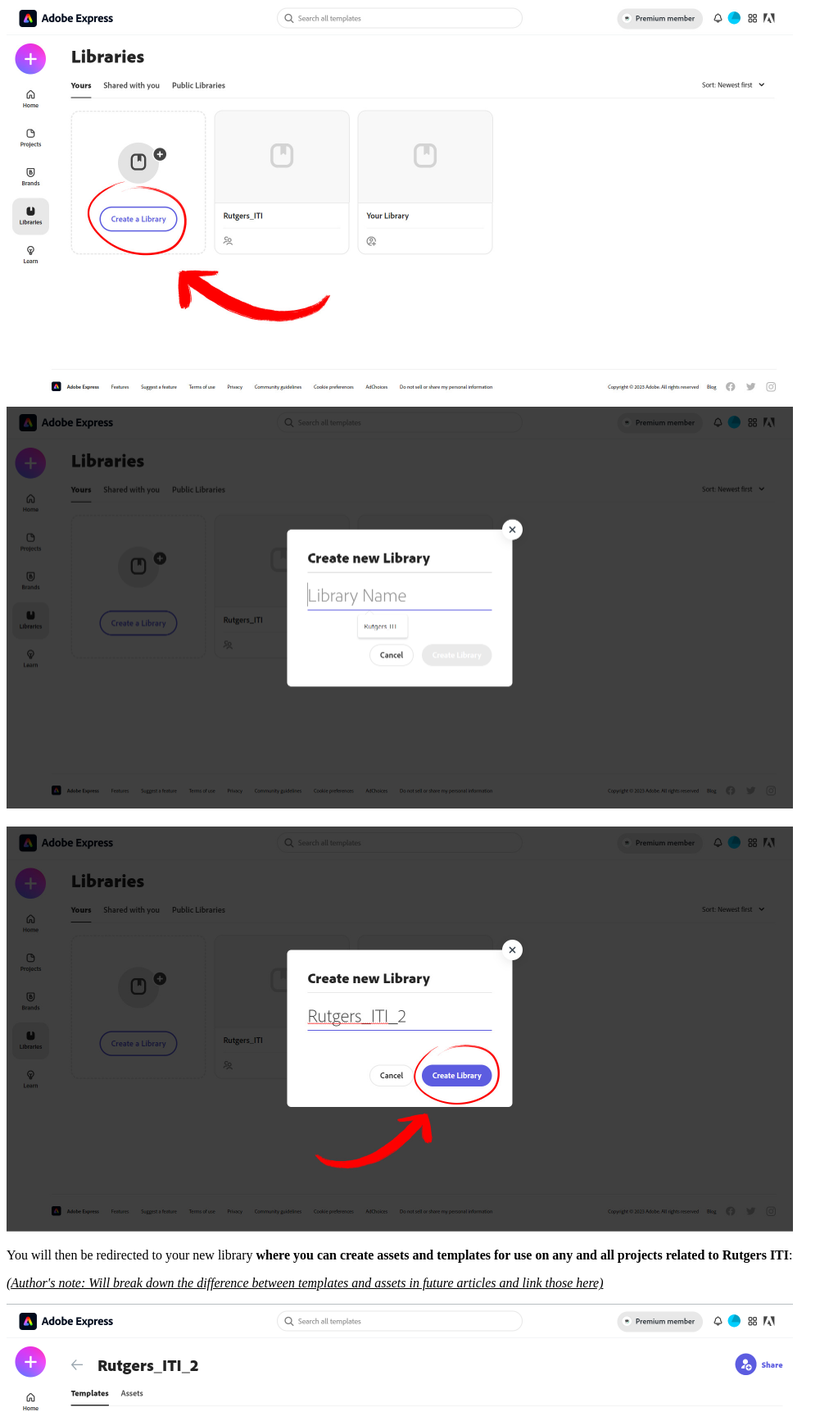
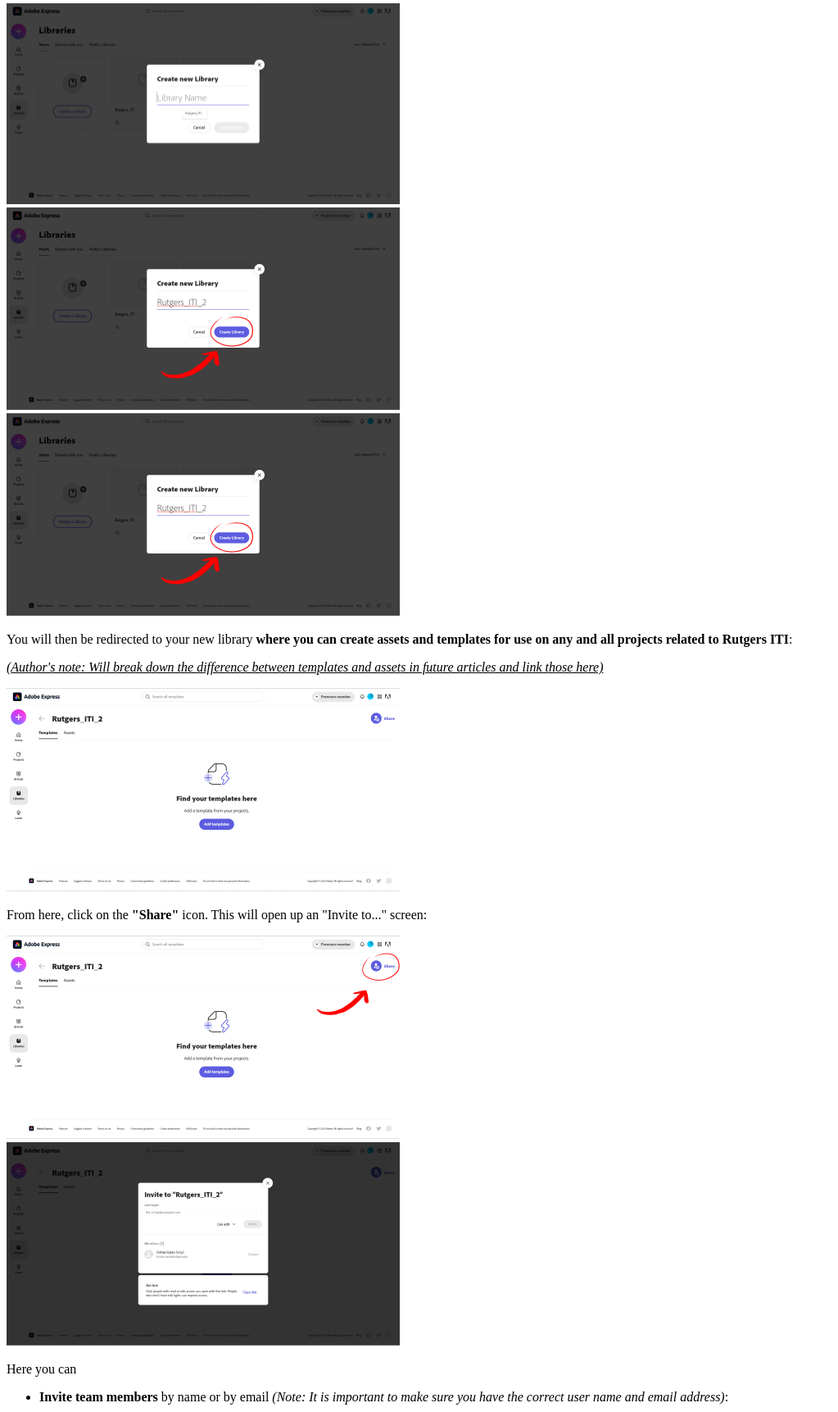
Before and after one commit to TheConsoleCowboy/RUITIShowcaseProcessesDocumentationWorkspace, a plain HTML site: page creating_collaborative_libraries.html in a window 1280 px wide. Shown: the part 660-2382 px from the top of the page at 82% size, without its empty margins (0-1023 px from the left). Drawn offline with Linux system fonts and the light colour scheme.

Commit message:
Updating image sizes to be smaller than text

```diff
--- a/creating_collaborative_libraries.html
+++ b/creating_collaborative_libraries.html
@@ -9,38 +9,69 @@
     <h1><u>Creating a Collaborative Library</u></h1>
     <p>On the <a href="https://express.adobe.com/sp/" target="_blank">Adobe Express homepage</a>, select the
     <b><a href="https://express.adobe.com/sp/libraries/owned" target="_blank">"Librarires"</a> icon</b>:</p>
-    <img src="https://theconsolecowboy.github.io/RUITIShowcaseProcessesDocumentationWorkspace/Images/Adobe-Express-Main-Design-Menu-Direct-to-Libraries.jpg" height="495" width="958.5">
+    <img
+         src="https://theconsolecowboy.github.io/RUITIShowcaseProcessesDocumentationWorkspace/Images/Adobe-Express-Main-Design-Menu-Direct-to-Libraries.jpg"
+         height="247.5"
+         width="479.25">
     <p>This will redirect you to the Libraries page. Once here, select <b>"Create a Library."</b> This will take you to a screen where you will be prompted to <b>name your
         new library</b> before creating it.</p>
-    <img src="https://theconsolecowboy.github.io/RUITIShowcaseProcessesDocumentationWorkspace/Images/Adobe-Express-Libraries-Page-Direct-to-Create-Library.jpg" height="489" width="960">
+    <img
+         src="https://theconsolecowboy.github.io/RUITIShowcaseProcessesDocumentationWorkspace/Images/Adobe-Express-Libraries-Page-Direct-to-Create-Library.jpg"
+         height="244.50"
+         width="480">
     </br>
-    <img src="https://theconsolecowboy.github.io/RUITIShowcaseProcessesDocumentationWorkspace/Images/Adobe-Express-Create-new-Library-Popup.png" height="490.5" width="960">
+    <img
+         src="https://theconsolecowboy.github.io/RUITIShowcaseProcessesDocumentationWorkspace/Images/Adobe-Express-Create-new-Library-Popup.png"
+         height="245.25"
+         width="480">
     </br>
-    <img="https://theconsolecowboy.github.io/RUITIShowcaseProcessesDocumentationWorkspace/Images/Adobe-Express-Create-new-Library-Popup-Filled-In-Direct-to-Create.jpg" height="494" width="960">
+    <img
+         src="https://theconsolecowboy.github.io/RUITIShowcaseProcessesDocumentationWorkspace/Images/Adobe-Express-Create-new-Library-Popup-Filled-In-Direct-to-Create.jpg"
+         height="247"
+         width="480">
     </br>
-    <img src="https://theconsolecowboy.github.io/RUITIShowcaseProcessesDocumentationWorkspace/Images/Adobe-Express-Create-new-Library-Popup-Filled-In-Direct-to-Create.jpg" height="494" width="960">
+    <img
+         src="https://theconsolecowboy.github.io/RUITIShowcaseProcessesDocumentationWorkspace/Images/Adobe-Express-Create-new-Library-Popup-Filled-In-Direct-to-Create.jpg"
+         height="247"
+         width="480">
     <p>You will then be redirected to your new library <b>where you can create assets and templates for use on any and all projects related to Rutgers ITI</b>:</p>
     <p><i><u>(Author's note: Will break down the difference between templates and assets in future articles and link those here)</u></i></p>
-    <img src="https://theconsolecowboy.github.io/RUITIShowcaseProcessesDocumentationWorkspace/Images/Adobe-Express-Rutgers-ITI-2-Library.png" height="496" width="960">
+    <img
+         src="https://theconsolecowboy.github.io/RUITIShowcaseProcessesDocumentationWorkspace/Images/Adobe-Express-Rutgers-ITI-2-Library.png"
+         height="248"
+         width="480">
     <p>From here, click on the <b>"Share"</b> icon. This will open up an "Invite to..." screen:</p>
-    <img src="https://theconsolecowboy.github.io/RUITIShowcaseProcessesDocumentationWorkspace/Images/Adobe-Express-Rutgers-ITI-2-Library-Direct-to-Share.jpg" height="496" width="960">
+    <img
+         src="https://theconsolecowboy.github.io/RUITIShowcaseProcessesDocumentationWorkspace/Images/Adobe-Express-Rutgers-ITI-2-Library-Direct-to-Share.jpg"
+         height="248"
+         width="480">
     </br>
-    <img src="https://theconsolecowboy.github.io/RUITIShowcaseProcessesDocumentationWorkspace/Images/Adobe-Express-Invite-to-Library-Popup.png" height="496" width="960">
+    <img src="https://theconsolecowboy.github.io/RUITIShowcaseProcessesDocumentationWorkspace/Images/Adobe-Express-Invite-to-Library-Popup.png"
+         height="248"
+         width="480">
     <p>Here you can</p>
     <ul>
       <li><b>Invite team members</b> by name or by email <i>(Note: It is important to make sure you have the correct user name and email address)</i>:</li>
     </ul>
-    <img src="https://theconsolecowboy.github.io/RUITIShowcaseProcessesDocumentationWorkspace/Images/Adobe-Express-Invite-to-Library-Popup-Filed-In.jpg" height="495.5" width="960">
+    <img src="https://theconsolecowboy.github.io/RUITIShowcaseProcessesDocumentationWorkspace/Images/Adobe-Express-Invite-to-Library-Popup-Filed-In.jpg"
+         height="247.75"
+         width="480">
     <ul>
       <li><b>Set permissions</b> (whether they "Can edit" or only "Can view") for members you are inviting or for existing members:</li>
     </ul>
-    <img src="https://theconsolecowboy.github.io/RUITIShowcaseProcessesDocumentationWorkspace/Images/Adobe-Express-Invite-to-Library-Popup-Drop-Down-Menu.jpg" height="496" width="960">
+    <img src="https://theconsolecowboy.github.io/RUITIShowcaseProcessesDocumentationWorkspace/Images/Adobe-Express-Invite-to-Library-Popup-Drop-Down-Menu.jpg"
+         height="248"
+         width="480">
     </br>
-    <img src="https://theconsolecowboy.github.io/RUITIShowcaseProcessesDocumentationWorkspace/Images/Adobe-Express-Invite-to-Library-Popup-Drop-Down-Member.jpg" height="496" width="960">
+    <img src="https://theconsolecowboy.github.io/RUITIShowcaseProcessesDocumentationWorkspace/Images/Adobe-Express-Invite-to-Library-Popup-Drop-Down-Member.jpg"
+         height="248"
+         width="480">
     <ul>
       <li>And <b>retrieve a link for sharing the library:</b></li>
     </ul>
-    <img src="https://theconsolecowboy.github.io/RUITIShowcaseProcessesDocumentationWorkspace/Images/Adobe-Express-Invite-to-Library-Popup-Highlight-Link.jpg" height="496.5" width="960">
+    <img
+         src="https://theconsolecowboy.github.io/RUITIShowcaseProcessesDocumentationWorkspace/Images/Adobe-Express-Invite-to-Library-Popup-Highlight-Link.jpg"
+         height="248.25" width="480">
     <p>And that's all there is to creating a collaborative library! Stay tuned for future articles on how to create templates and assets in the Rutgers ITI style!</p>
     <br  />
     <br  />
```
